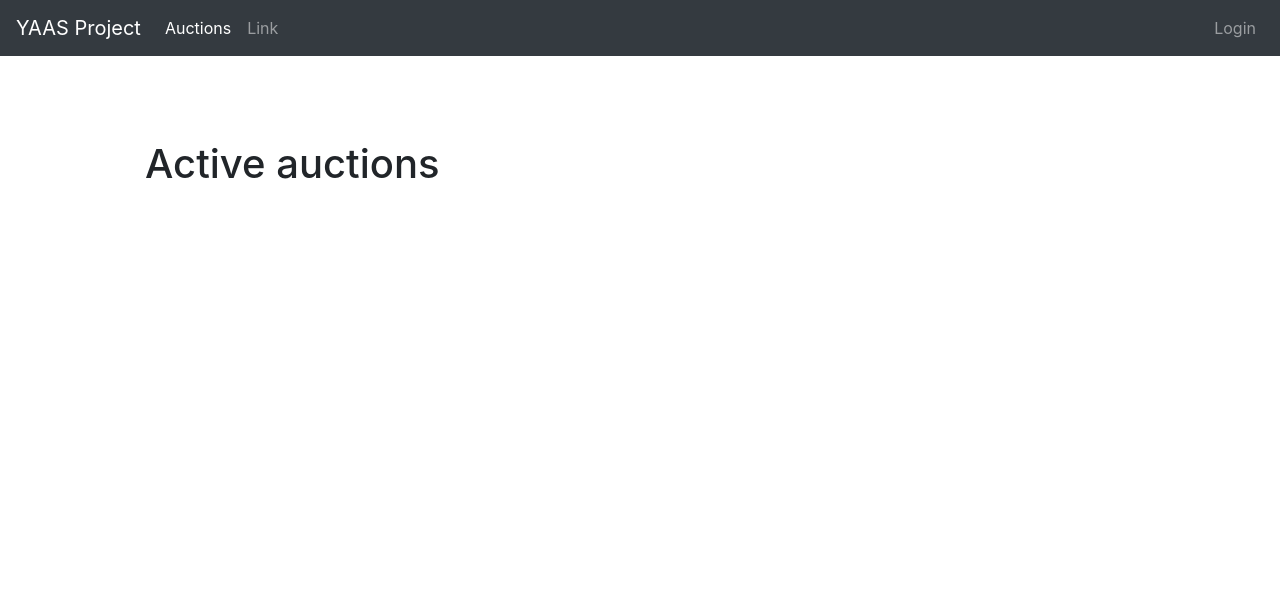
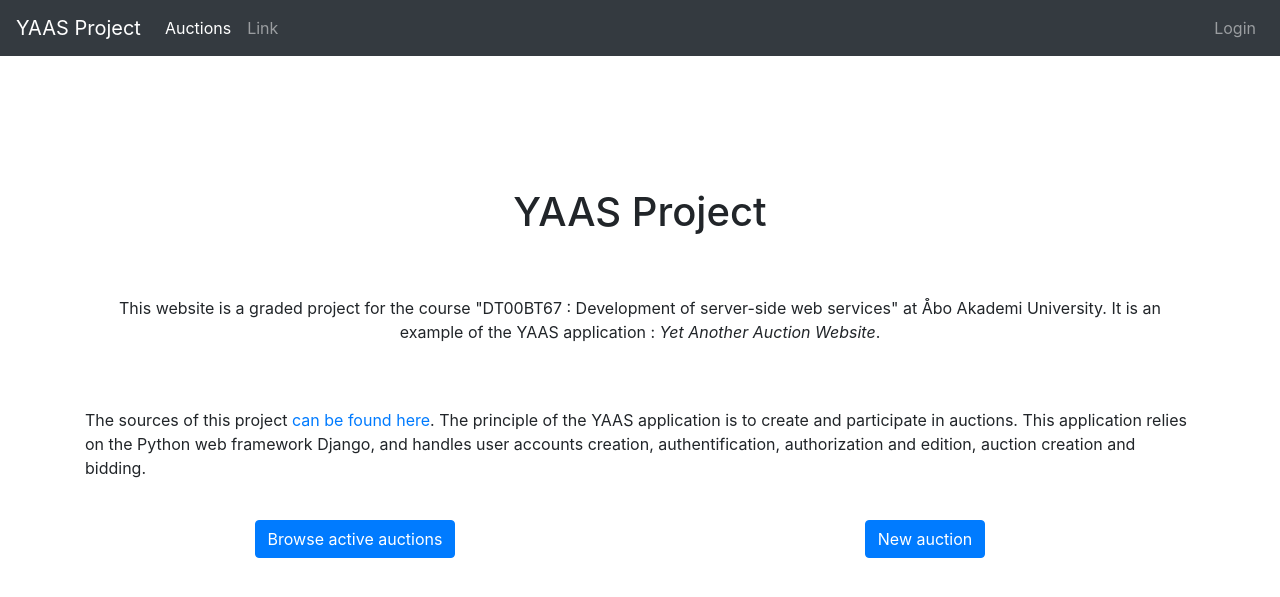
Before and after one commit to Salicorne/YAAS, a Django app: page / in a window 1280 px wide. Shown: the top 597 px of the page. Run offline with Django 3.2, Linux system fonts and the light colour scheme; data that the repository does not hold is empty; some libraries are stand-ins or nearby versions.

Commit message:
Added index page

```diff
--- a/Auction/views.py
+++ b/Auction/views.py
@@ -24,7 +24,7 @@
                         deadline=form.cleaned_data.get("deadline"),
                         seller=request.user)
             a.save()
-            return redirect("main")
+            return redirect("auctionsBrowse")
         else:
             return HttpResponse("error")
 
--- a/Auth/views.py
+++ b/Auth/views.py
@@ -69,3 +69,6 @@
 def logout_view(request):
     logout(request)
     return HttpResponseRedirect(reverse('main'))
+
+def index(request):
+    return render(request, "index.html")
--- a/static/style.css
+++ b/static/style.css
@@ -10,3 +10,7 @@
 h1 {
   margin: 1.5em;
 }
+
+.index-col {
+  text-align: center;
+}
--- a/templates/base.html
+++ b/templates/base.html
@@ -20,7 +20,7 @@
         <div class="collapse navbar-collapse" id="navbarsExampleDefault">
             <ul class="navbar-nav mr-auto">
                 <li class="nav-item active">
-                    <a class="nav-link" href="{% url 'main' %}">Auctions</a>
+                    <a class="nav-link" href="{% url 'auctionsBrowse' %}">Auctions</a>
                 </li>
                 <li class="nav-item">
                     <a class="nav-link" href="#">Link</a>
@@ -46,11 +46,6 @@
 
     <main role="main" class="container">
 
-        <!--<div class="starter-template">
-            <h1>Bootstrap starter template</h1>
-            <p class="lead">Use this document as a way to quickly start any new project.<br> All you get is this text and a mostly barebones HTML document.</p>
-        </div>-->
-
         {% block body %}{% endblock %}
     </main><!-- /.container -->
 
--- /dev/null
+++ b/templates/index.html
@@ -0,0 +1,22 @@
+{% extends "base.html" %}
+
+{% block body %}
+        <header>
+            <h1>YAAS Project</h1>
+            <p>This website is a graded project for the course "DT00BT67 : Development of server-side web services" at &Aring;bo Akademi University.
+                It is an example of the YAAS application : <em>Yet Another Auction Website</em>. </p>
+        </header>
+        <p>The sources of this project <a href="https://github.com/Salicorne/YAAS" target="_blank">can be found here</a>.
+            The principle of the YAAS application is to create and participate in auctions. This application relies on the Python web framework Django,
+            and handles user accounts creation, authentification, authorization and edition, auction creation and bidding. </p>
+        <br />
+
+        <div class="row">
+            <div class="col-lg-6 index-col">
+                <a href="{% url 'auctionsBrowse' %}" class="btn btn-primary">Browse active auctions</a>
+            </div>
+            <div class="col-lg-6 index-col">
+                <a href="{% url 'auctionCreate' %}" class="btn btn-primary">New auction</a>
+            </div>
+        </div>
+{% endblock %}
--- a/yaas/urls.py
+++ b/yaas/urls.py
@@ -20,11 +20,12 @@
 
 urlpatterns = [
     path('admin', admin.site.urls),
-    path('', auctionsBrowse, name="main"),
+    path('', index, name="main"),
     path('register', RegisterView.as_view(), name="register"),
     path('login', LoginView.as_view(), name="login"),
     path('logout', logout_view, name="logout"),
-    path('userEdit', UserEditView.as_view(), name="userEdit"),
-    path('auctionCreate', AuctionCreateView.as_view(), name="auctionCreate"),
-    path('api/auctions', api_auctionsBrowse, name="api_auctionsBrowse")
+    path('edit-user', UserEditView.as_view(), name="userEdit"),
+    path('auctions/create', AuctionCreateView.as_view(), name="auctionCreate"),
+    path('api/auctions', api_auctionsBrowse, name="api_auctionsBrowse"),
+    path('auctions', auctionsBrowse, name="auctionsBrowse"),
 ]
```
